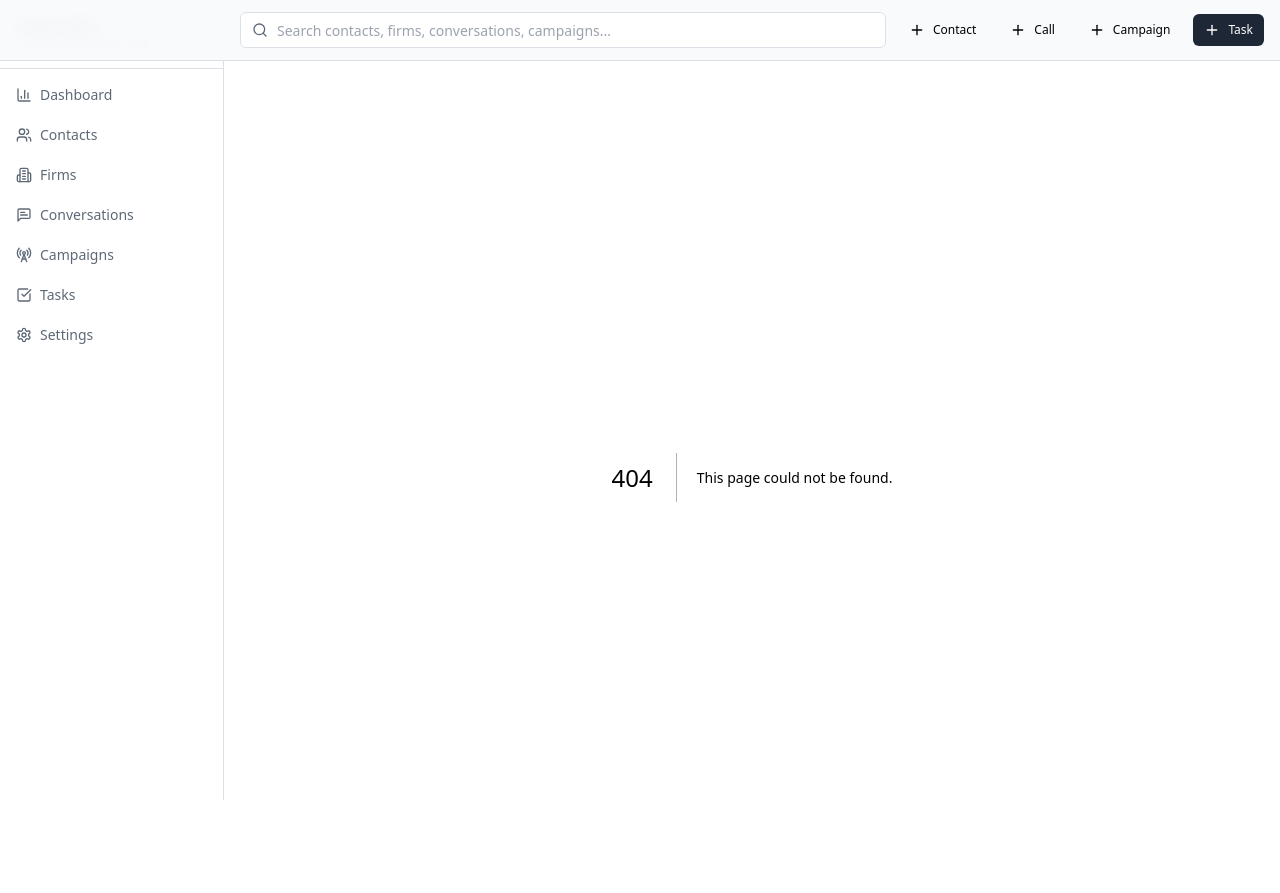
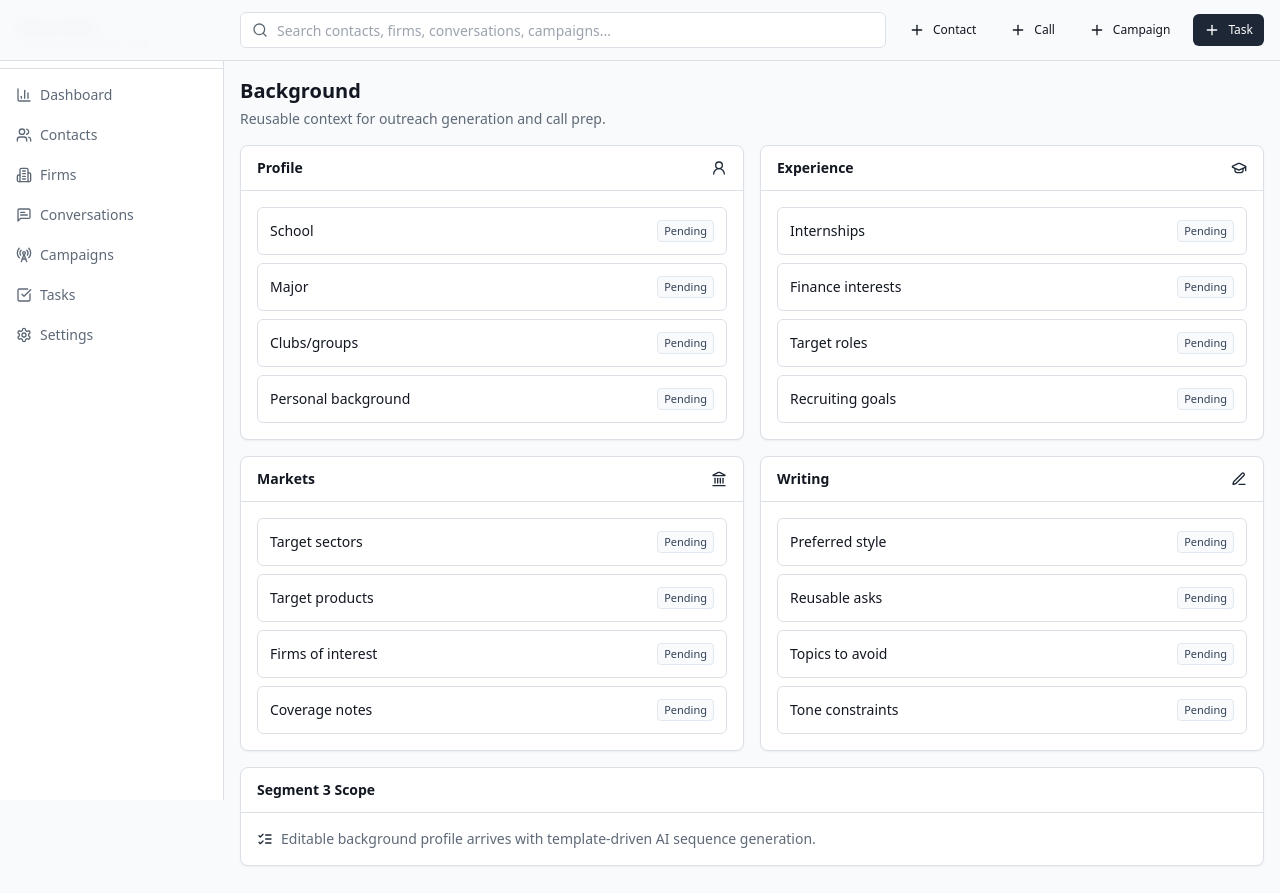
Before and after one commit to Adam-Li-611/networking-machine, a Next.js app: page /background in a window 1280 px wide. Before the commit this address had no page. Built offline with nearby package versions, Linux system fonts and the light colour scheme.

Commit message:
Add background foundation route

```diff
--- /dev/null
+++ b/app/background/page.tsx
@@ -0,0 +1,51 @@
+import { GraduationCap, Landmark, ListChecks, PenLine, UserRound } from "lucide-react";
+import { Badge } from "@/components/ui/badge";
+import { Card, CardContent, CardHeader, CardTitle } from "@/components/ui/card";
+import { PageHeader } from "@/components/page-header";
+
+const sections = [
+  { title: "Profile", icon: UserRound, fields: ["School", "Major", "Clubs/groups", "Personal background"] },
+  { title: "Experience", icon: GraduationCap, fields: ["Internships", "Finance interests", "Target roles", "Recruiting goals"] },
+  { title: "Markets", icon: Landmark, fields: ["Target sectors", "Target products", "Firms of interest", "Coverage notes"] },
+  { title: "Writing", icon: PenLine, fields: ["Preferred style", "Reusable asks", "Topics to avoid", "Tone constraints"] }
+];
+
+export default function BackgroundPage() {
+  return (
+    <div>
+      <PageHeader
+        title="Background"
+        description="Reusable context for outreach generation and call prep."
+      />
+      <div className="grid gap-4 md:grid-cols-2">
+        {sections.map((section) => {
+          const Icon = section.icon;
+          return (
+            <Card key={section.title}>
+              <CardHeader className="flex flex-row items-center justify-between">
+                <CardTitle>{section.title}</CardTitle>
+                <Icon className="h-4 w-4 text-primary" />
+              </CardHeader>
+              <CardContent className="grid gap-2">
+                {section.fields.map((field) => (
+                  <div key={field} className="flex items-center justify-between rounded-md border p-3 text-sm">
+                    <span>{field}</span>
+                    <Badge value="PENDING" />
+                  </div>
+                ))}
+              </CardContent>
+            </Card>
+          );
+        })}
+      </div>
+
+      <Card className="mt-4">
+        <CardHeader><CardTitle>Segment 3 Scope</CardTitle></CardHeader>
+        <CardContent className="flex items-center gap-2 text-sm text-muted-foreground">
+          <ListChecks className="h-4 w-4 text-primary" />
+          Editable background profile arrives with template-driven AI sequence generation.
+        </CardContent>
+      </Card>
+    </div>
+  );
+}
```
